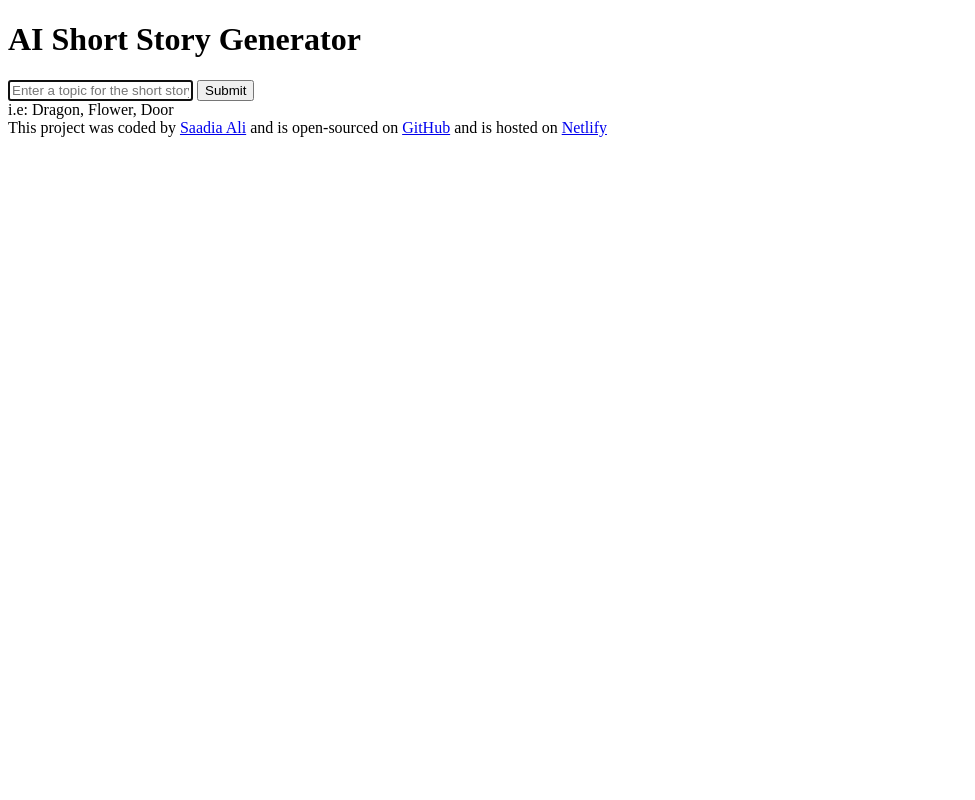
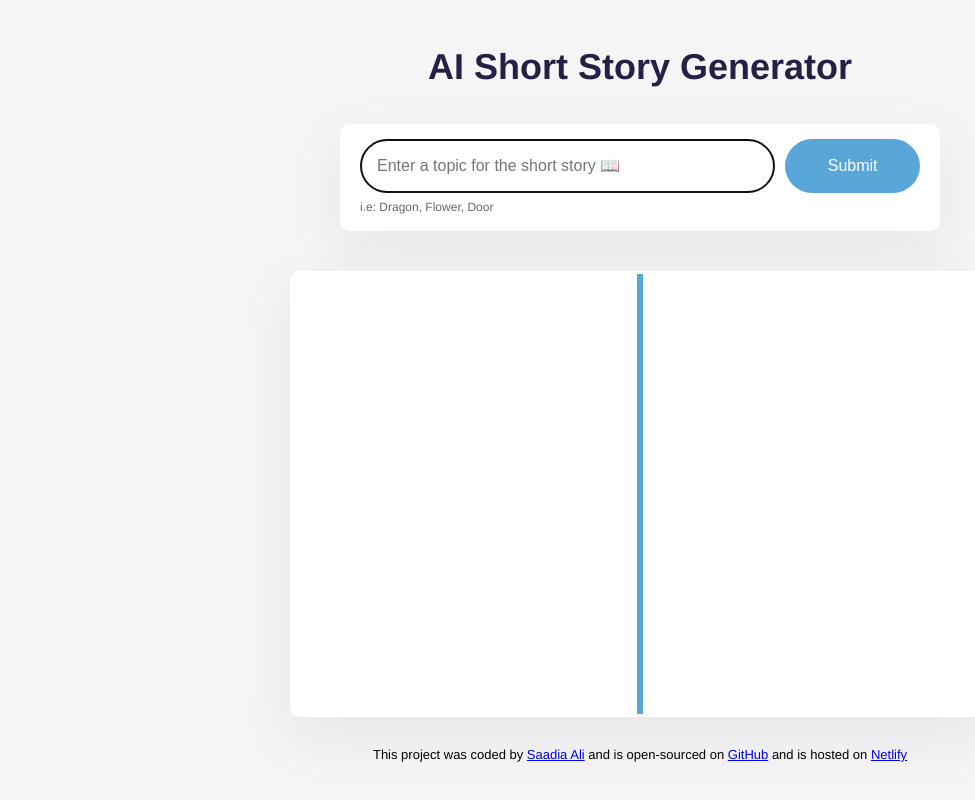
Before and after one commit to Sali459/short-story-generator, a plain HTML site: page index.html in a window 1280 px wide. Shown: the whole page, without its empty margins (0-975 px from the left). Drawn offline with Linux system fonts and the light colour scheme.

Commit message:
Created basic CSS

```diff
--- a/index.html
+++ b/index.html
@@ -8,20 +8,33 @@
   </head>
   <body>
     <div class="container">
+      <header>
       <h1>AI Short Story Generator</h1>
+      </header>
+
+      <main>
+        <div class="form-container">
       <form>
         <input
           type="text"
-          placeholder="Enter a topic for the short story"
+          placeholder="Enter a topic for the short story 📖"
           autofocus
           required
           autocomplete="off"
+          class="instructions"
         />
-        <input type="submit" />
+        <input type="submit" class="submit-button"/>
       </form>
-      <div>i.e: Dragon, Flower, Door</div>
+      <div class="hint">i.e: Dragon, Flower, Door</div>
+      </div>
     </div>
-    <div class="story hidden" id="story"></div>
+    <div class="book-format">
+      <div class="line"></div>
+      <div class="story hidden" id="story"></div>
+    </div>
+
+    </main>
+
     <footer>
       This project was coded by
       <a href="https://github.com/Sali459">Saadia Ali</a> and is open-sourced on
--- a/src/style.css
+++ b/src/style.css
@@ -0,0 +1,98 @@
+body {
+  background-color: #f5f5f5;
+  font-family: Helvetica, Arial, sans-serif;
+}
+
+a {
+}
+
+.container {
+  margin: 40px auto;
+  max-width: 600px;
+}
+
+header {
+  margin: 30px;
+}
+
+h1 {
+  text-align: center;
+  font-weight: 800;
+  font-size: 36px;
+  line-height: 1.5;
+  color: #272044;
+}
+
+form {
+  display: flex;
+}
+
+.form-container {
+  padding: 15px 20px;
+  background-color: white;
+  box-shadow: 0px 20px 60px rgba(65, 50, 100, 0.08);
+  border-radius: 10px;
+  margin-bottom: 10px;
+}
+
+.hint {
+  font-size: 12px;
+  line-height: 1.5;
+  margin-top: 5px;
+  opacity: 0.6;
+}
+
+.instructions {
+  padding: 16px;
+  border: 1px solid rgba(39, 33, 66, 0.5);
+  width: 80%;
+  font-size: 16px;
+  border-radius: 50px;
+  line-height: 20px;
+  color: #272044;
+}
+
+.submit-button {
+  margin-left: 10px;
+  background: rgb(88, 167, 216);
+  color: white;
+  border: none;
+  width: 150px;
+  font-size: 16px;
+  border-radius: 50px;
+  padding: 14px 24px;
+}
+
+.book-format {
+  padding: 150px 50px;
+  background-color: white;
+  box-shadow: 0px 20px 60px rgba(65, 50, 100, 0.08);
+  border-radius: 10px;
+  margin: 30px auto;
+  max-width: 600px;
+}
+
+.line {
+  border: solid rgb(88, 167, 216);
+  rotate: 90deg;
+  margin: 70px 80px;
+}
+
+.poem {
+  font-size: 16px;
+  background-color: white;
+  padding: 15px;
+  line-height: 2;
+  border-left: 3px solid #db1f48;
+  box-shadow: 0px 4px 30px 0px rgba(39, 33, 66, 0.03);
+}
+
+.hidden {
+  display: none;
+}
+
+footer {
+  text-align: center;
+  font-size: 13px;
+  margin-top: 30px;
+}
```
